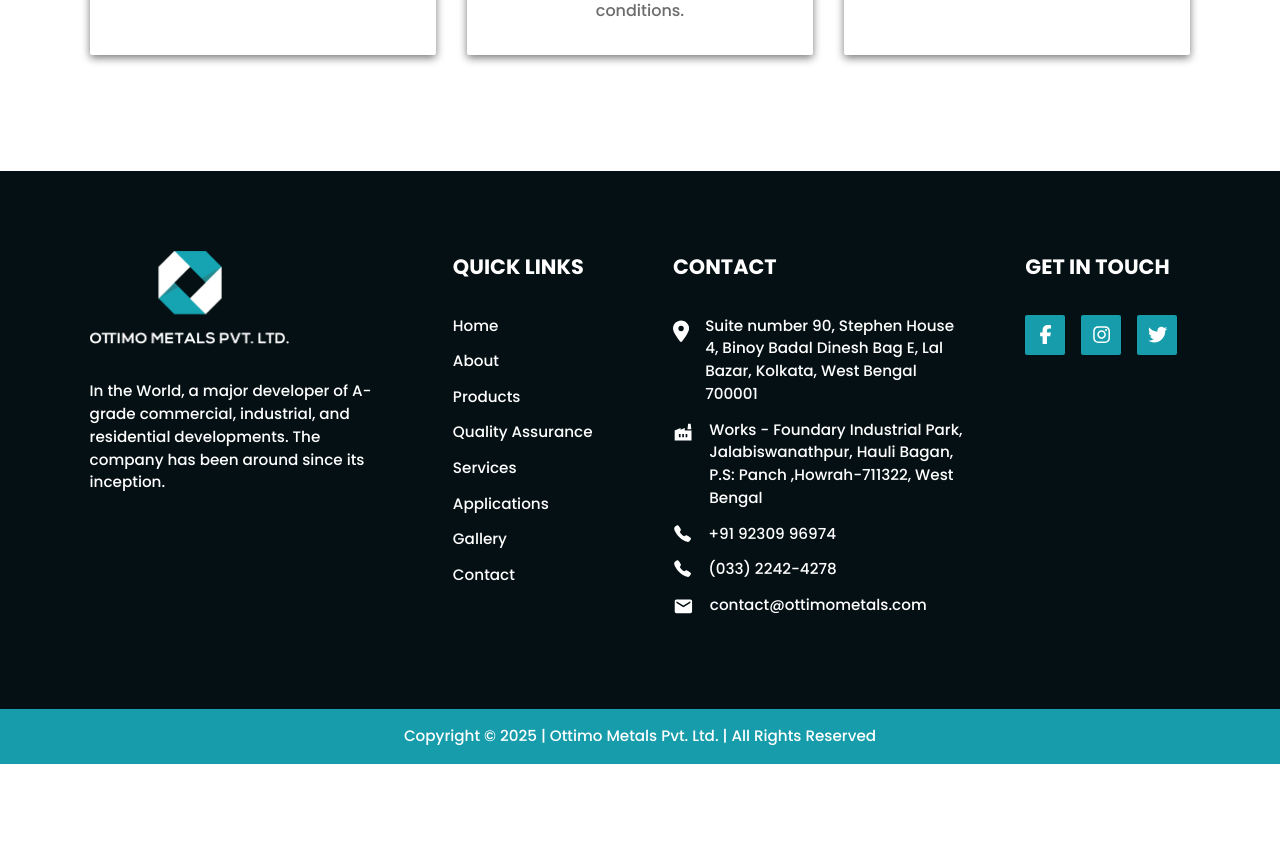
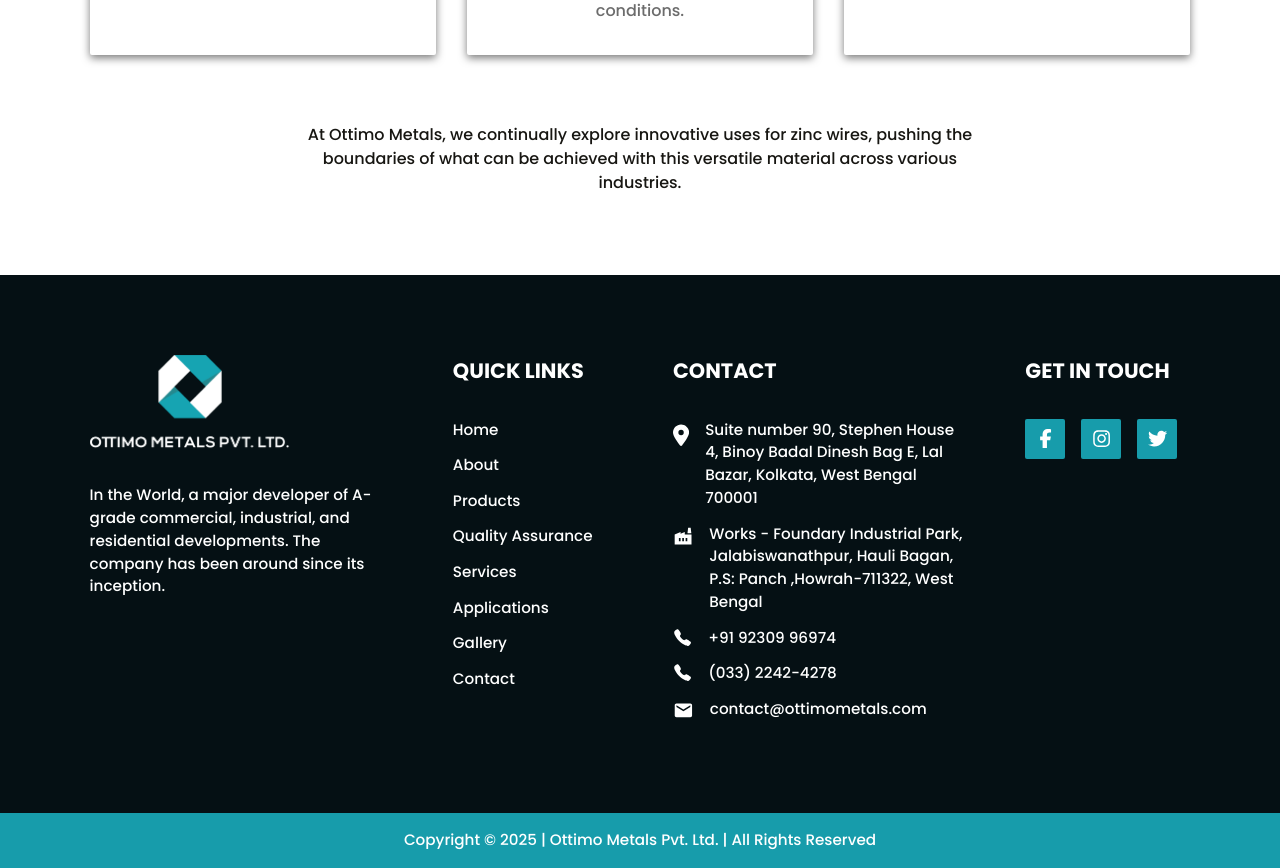
Before and after one commit to josephpal27/Ottimo-Metals, a React (Vite) app: page /applications in a window 1280 px wide. Shown: the part 2520-3388 px from the top of the page. Before the commit the page ends 3284 px from the top, so only its background shows below. Built offline with nearby package versions, Linux system fonts and the light colour scheme.

Commit message:
Applications foot content updated

```diff
--- a/src/css/Applications.css
+++ b/src/css/Applications.css
@@ -57,3 +57,11 @@
     margin-top: 1rem;
     text-align: center;
 }
+.applications-foot-content p{
+    margin: 2rem auto 0 auto;
+    width: 65%;
+    text-align: center;
+    color: #171612;
+    font-weight: 500;
+    font-size: calc(0.6rem + 0.5vw);
+}
--- a/src/pages/Applications.jsx
+++ b/src/pages/Applications.jsx
@@ -92,6 +92,9 @@ const Applications = () => {
                         })
                     }
                 </div>
+                <div className="applications-foot-content">
+                    <p>At Ottimo Metals, we continually explore innovative uses for zinc wires, pushing the boundaries of what can be achieved with this versatile material across various industries.</p>
+                </div>
             </section>
         </>
     )
```
